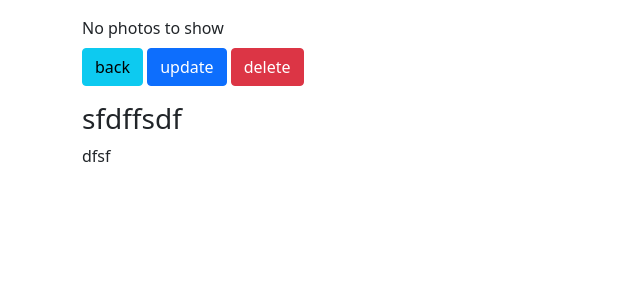
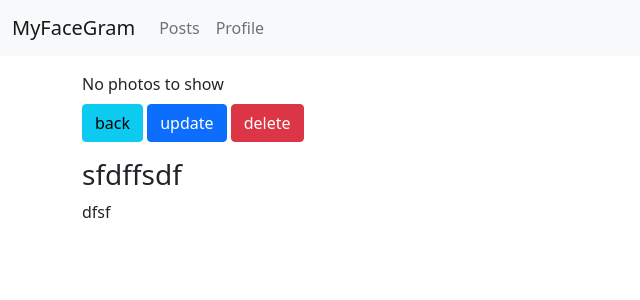
Before and after one commit to JB-103/src, a Django app: page /35/ in a window 1280 px wide. Shown: the top 300 px of the page, without its empty margins (0-640 px from the left). Run offline with Django 5.2, Linux system fonts and the light colour scheme; a user stored in the database is signed in; data comes from the database, SQL or seed files in the repository; both versions use the stored data as it was after the commit; some libraries are stand-ins or nearby versions.

Commit message:
Changed code to properly handle favicon, added navbar to navigate between posts and profiles

```diff
--- a/posts/urls.py
+++ b/posts/urls.py
@@ -1,4 +1,5 @@
 from django.urls import path
+from django.views.generic import RedirectView
 from .views import (
     post_list_and_create,
     load_post_data_view,
@@ -23,4 +24,5 @@ urlpatterns = [
 
     path('data/<int:num_posts>/', load_post_data_view, name='posts-data'),
     path('<pk>/data/', post_detail_data_view, name='post_detail_data'),
+    path('favicon.ico', RedirectView.as_view(url='/static/favicon.ico', permanent=True)),
 ]
--- a/profiles/views.py
+++ b/profiles/views.py
@@ -21,5 +21,4 @@ def my_profile_view(request):
         'obj': obj,
         'form': form,
     }
-
     return render(request, 'profiles/main.html', context)
--- a/templates/base.html
+++ b/templates/base.html
@@ -7,7 +7,7 @@
     <meta name="viewport" content="width=device-width, initial-scale=1">
 
     <!-- favicon -->
-    <link rel="icon" type="image/png" href="{% static 'favicon.ico' %}"/>
+    <link rel="icon" type="image/x-icon" href="{% static 'favicon.ico' %}"/>
 
     <!-- Bootstrap CSS -->
     <link href="https://cdn.jsdelivr.net/npm/bootstrap@5.0.0-beta2/dist/css/bootstrap.min.css" rel="stylesheet" integrity="sha384-BmbxuPwQa2lc/FVzBcNJ7UAyJxM6wuqIj61tLrc4wSX0szH/Ev+nYRRuWlolflfl" crossorigin="anonymous">
--- a/templates/navbar.html
+++ b/templates/navbar.html
@@ -0,0 +1,19 @@
+<!-- navbar.html -->
+<nav class="navbar navbar-expand-lg navbar-light bg-light">
+    <div class="container-fluid">
+      <a class="navbar-brand" href="#">MyFaceGram</a>
+      <button class="navbar-toggler" type="button" data-bs-toggle="collapse" data-bs-target="#navbarNav" aria-controls="navbarNav" aria-expanded="false" aria-label="Toggle navigation">
+        <span class="navbar-toggler-icon"></span>
+      </button>
+      <div class="collapse navbar-collapse" id="navbarNav">
+        <ul class="navbar-nav">
+          <li class="nav-item">
+            <a class="nav-link" href="{% url 'posts:main-board' %}">Posts</a>
+          </li>
+          <li class="nav-item">
+            <a class="nav-link" href="{% url 'profiles:my-profile' %}">Profile</a>
+          </li>
+        </ul>
+      </div>
+    </div>
+  </nav>
```
Also changed, not shown: db.sqlite3.
